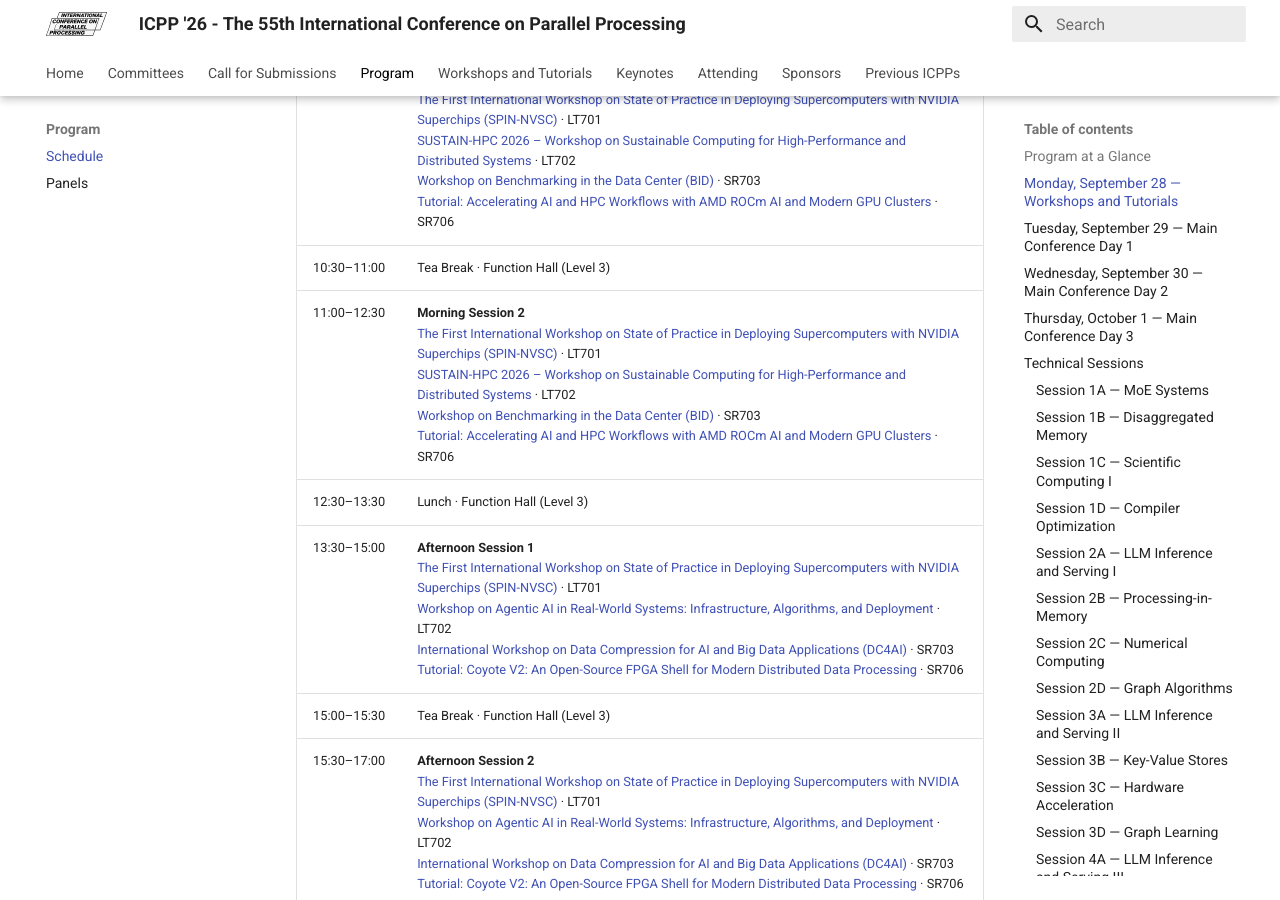
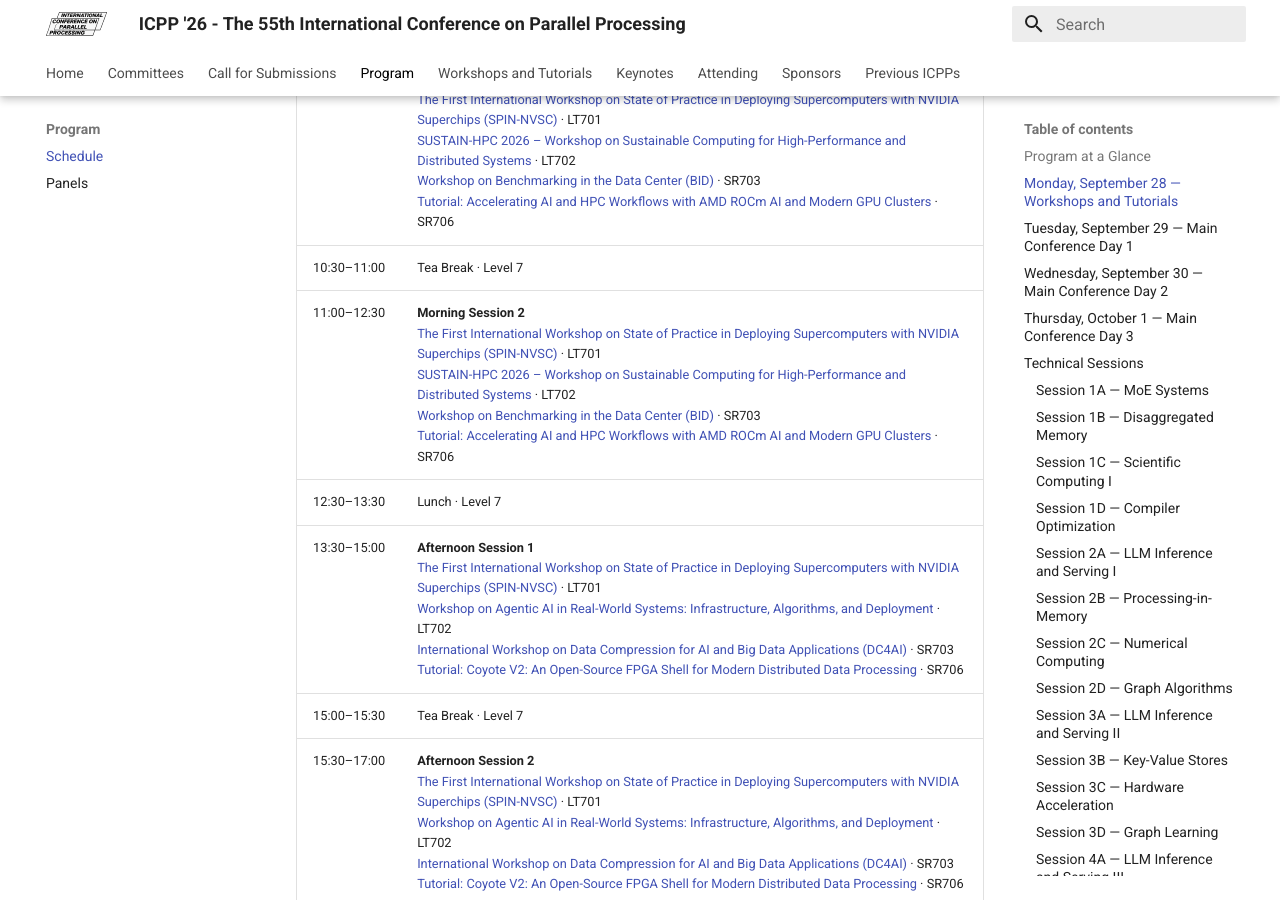
Before and after one commit to icpp2026/icpp2026.github.io, an MkDocs documentation site: the page built from docs/schedule.md, in a window 1280 px wide and 900 px high, scrolled down 1101 px. Built offline with MkDocs 1.6.1 and Material for MkDocs 9.7.7, drawn with Linux system fonts in a browser that asks for light colours; comment, search, counter and statistics services are not loaded.

Commit message:
docs: move Monday tea breaks and lunch to Level 7
Claude-Session: https://claude.ai/code/session_01G2Higs6EQUaEx4CXyQwQfa

```diff
--- a/docs/schedule.md
+++ b/docs/schedule.md
@@ -27,11 +27,11 @@ Lecture Theatres 301/701/702 (LT301, LT701, LT702) and Seminar Rooms 703/706 (SR
 | Time | Program |
 | :--- | :--- |
 | 9:00–10:30 | **Morning Session 1**<br>[The First International Workshop on State of Practice in Deploying Supercomputers with NVIDIA Superchips (SPIN-NVSC)](workshops.md) · LT701<br>[SUSTAIN-HPC 2026 – Workshop on Sustainable Computing for High-Performance and Distributed Systems](workshops.md) · LT702<br>[Workshop on Benchmarking in the Data Center (BID)](workshops.md) · SR703<br>[Tutorial: Accelerating AI and HPC Workflows with AMD ROCm AI and Modern GPU Clusters](workshops.md#tutorials) · SR706 |
-| 10:30–11:00 | Tea Break · Function Hall (Level 3) |
+| 10:30–11:00 | Tea Break · Level 7 |
 | 11:00–12:30 | **Morning Session 2**<br>[The First International Workshop on State of Practice in Deploying Supercomputers with NVIDIA Superchips (SPIN-NVSC)](workshops.md) · LT701<br>[SUSTAIN-HPC 2026 – Workshop on Sustainable Computing for High-Performance and Distributed Systems](workshops.md) · LT702<br>[Workshop on Benchmarking in the Data Center (BID)](workshops.md) · SR703<br>[Tutorial: Accelerating AI and HPC Workflows with AMD ROCm AI and Modern GPU Clusters](workshops.md#tutorials) · SR706 |
-| 12:30–13:30 | Lunch · Function Hall (Level 3) |
+| 12:30–13:30 | Lunch · Level 7 |
 | 13:30–15:00 | **Afternoon Session 1**<br>[The First International Workshop on State of Practice in Deploying Supercomputers with NVIDIA Superchips (SPIN-NVSC)](workshops.md) · LT701<br>[Workshop on Agentic AI in Real-World Systems: Infrastructure, Algorithms, and Deployment](workshops.md) · LT702<br>[International Workshop on Data Compression for AI and Big Data Applications (DC4AI)](workshops.md) · SR703<br>[Tutorial: Coyote V2: An Open-Source FPGA Shell for Modern Distributed Data Processing](workshops.md#tutorials) · SR706 |
-| 15:00–15:30 | Tea Break · Function Hall (Level 3) |
+| 15:00–15:30 | Tea Break · Level 7 |
 | 15:30–17:00 | **Afternoon Session 2**<br>[The First International Workshop on State of Practice in Deploying Supercomputers with NVIDIA Superchips (SPIN-NVSC)](workshops.md) · LT701<br>[Workshop on Agentic AI in Real-World Systems: Infrastructure, Algorithms, and Deployment](workshops.md) · LT702<br>[International Workshop on Data Compression for AI and Big Data Applications (DC4AI)](workshops.md) · SR703<br>[Tutorial: Coyote V2: An Open-Source FPGA Shell for Modern Distributed Data Processing](workshops.md#tutorials) · SR706 |
 
 </div>
```
